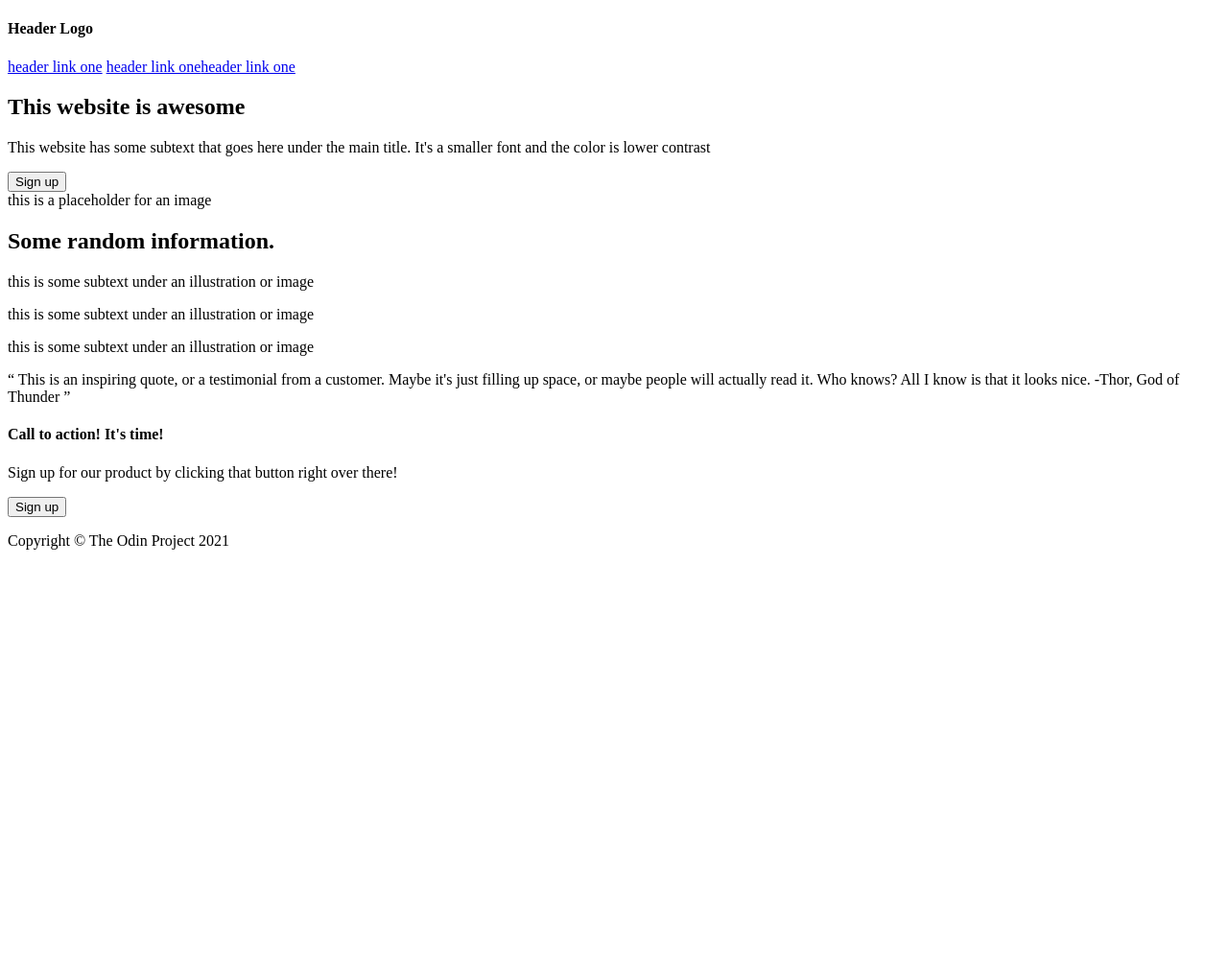
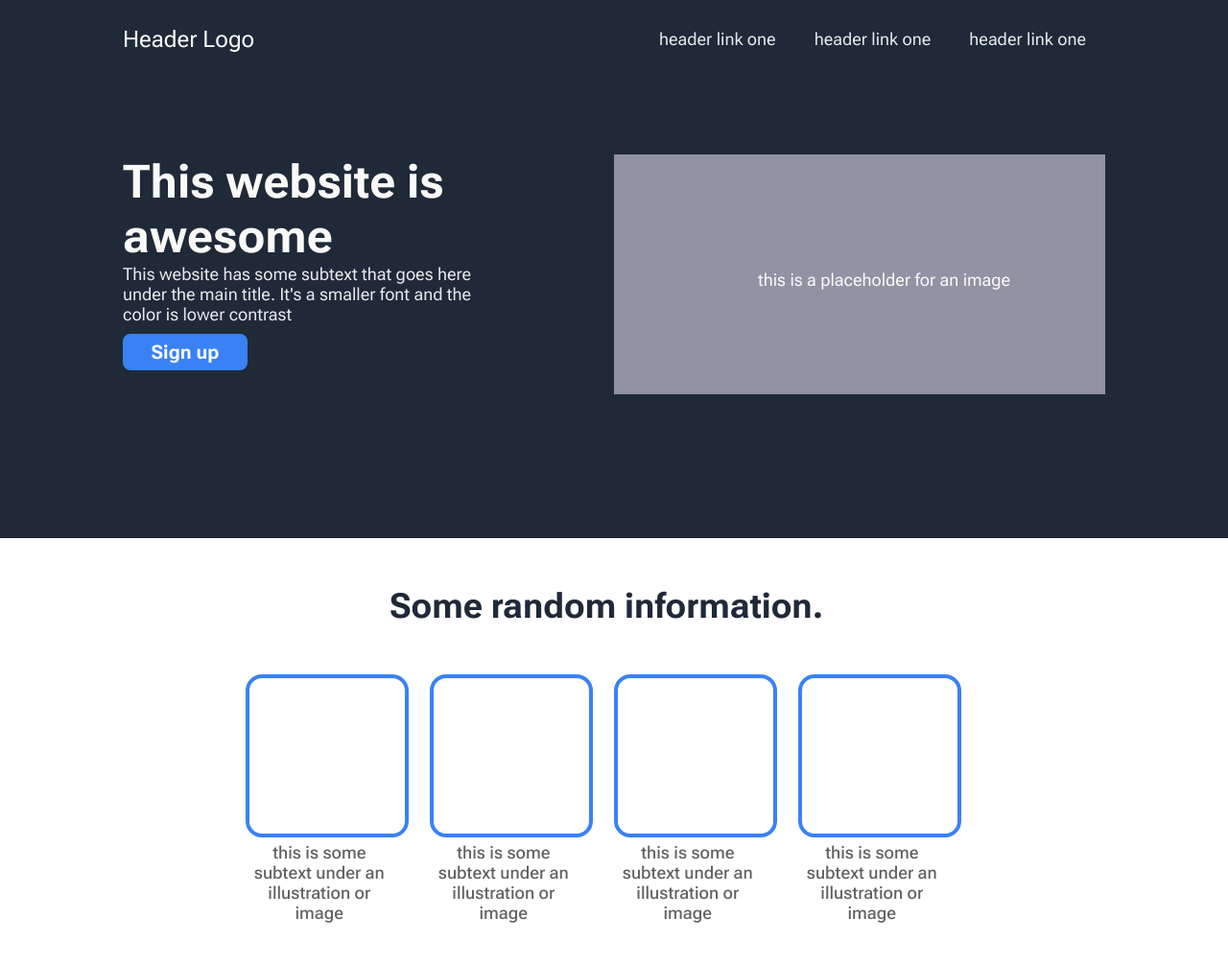
Before and after one commit to DevFrancisLab/Odin_Project-Landing-_Page, a plain HTML site: page index.html in a window 1280 px wide. Shown: the top 1006 px of the page at 96% size. Before the commit the page ends 800 px from the top, so only its background shows below. Drawn offline with Linux system fonts and the light colour scheme.

Commit message:
Add CSS
CSS makes the web page look beautiful

```diff
--- a/index.html
+++ b/index.html
@@ -3,47 +3,89 @@
   <head>
     <meta charset="UTF-8" />
     <meta name="viewport" content="width=device-width, initial-scale=1.0" />
-    <title>Document</title>
+    <title>Landing Page</title>
+    <link rel="preconnect" href="https://fonts.googleapis.com" />
+    <link rel="preconnect" href="https://fonts.gstatic.com" crossorigin />
+    <link
+      href="https://fonts.googleapis.com/css2?family=Roboto+Flex:opsz,wght@8..144,100..1000&display=swap"
+      rel="stylesheet"
+    />
     <link rel="stylesheet" href="styles.css" />
   </head>
   <body>
-    <header>
-      <div>
-        <h4>Header Logo</h4>
-        <a href="#">header link one</a>
-        <a href="#">header link one</a><a href="#">header link one</a>
+    <header class="container">
+      <div class="navbar">
+        <div class="logo"><p>Header Logo</p></div>
+        <nav>
+          <ul>
+            <li><a href="#">header link one</a></li>
+            <li><a href="#">header link one</a></li>
+            <li><a href="#">header link one</a></li>
+          </ul>
+        </nav>
       </div>
     </header>
     <main>
-      <div>
-        <h2>This website is awesome</h2>
-        <p>
-          This website has some subtext that goes here under the main title.
-          It's a smaller font and the color is lower contrast
-        </p>
-        <button>Sign up</button>
-        <div>this is a placeholder for an image</div>
+      <div class="div_main">
+        <div class="container_main1">
+          <div class="main_content">
+            <p class="hero_main">This website is awesome</p>
+            <p class="hero_secondary">
+              This website has some subtext that goes here under the main title.
+              It's a smaller font and the color is lower contrast
+            </p>
+            <button>Sign up</button>
+          </div>
+          <div class="image_placeholder">
+            <p>this is a placeholder for an image</p>
+          </div>
+        </div>
       </div>
-      <div>
-        <h2>Some random information.</h2>
-        <div></div>
-        <div><p>this is some subtext under an illustration or image</p></div>
-        <div><p>this is some subtext under an illustration or image</p></div>
-        <div><p>this is some subtext under an illustration or image</p></div>
+      <div class="information_main">
+        <div class="header_container">
+          <p class="information_header">Some random information.</p>
+        </div>
+        <div class="card_container">
+          <div class="card">
+            <div class="card_image"></div>
+            <p>this is some subtext under an illustration or image</p>
+          </div>
+          <div class="card">
+            <div class="card_image"></div>
+            <p>this is some subtext under an illustration or image</p>
+          </div>
+          <div class="card">
+            <div class="card_image"></div>
+            <p>this is some subtext under an illustration or image</p>
+          </div>
+          <div class="card">
+            <div class="card_image"></div>
+            <p>this is some subtext under an illustration or image</p>
+          </div>
+        </div>
       </div>
-      <div>
-        <q>
-          This is an inspiring quote, or a testimonial from a customer. Maybe
-          it's just filling up space, or maybe people will actually read it. Who
-          knows? All I know is that it looks nice. -Thor, God of Thunder
-        </q>
+      <div class="quote_container">
+        <div class="quote">
+          <p class="quote_words">
+            This is an inspiring quote, or a testimonial from a customer. Maybe
+            it's just filling up space, or maybe people will actually read it.
+            Who knows? All I know is that it looks nice.
+          </p>
+          <p class="quote_reference">-Thor, God of Thunder</p>
+        </div>
       </div>
-      <div>
-        <h4>Call to action! It's time!</h4>
-        <p>Sign up for our product by clicking that button right over there!</p>
-        <button>Sign up</button>
+      <div class="call-to-action_main">
+        <div class="call-to-action_container">
+          <div class="call-to-action">
+            <p class="call-to-action_hero">Call to action! It's time!</p>
+            <p class="call-to-action_secondary">
+              Sign up for our product by clicking that button right over there!
+            </p>
+          </div>
+          <button class="call-to-action_button">Sign up</button>
+        </div>
       </div>
     </main>
-    <footer><p>Copyright &copy The Odin Project 2021</p></footer>
+    <footer class="footer"><p>Copyright &copy The Odin Project 2021</p></footer>
   </body>
 </html>
--- a/styles.css
+++ b/styles.css
@@ -0,0 +1,245 @@
+
+* {
+    margin:0;
+    padding:0;
+    box-sizing: border-box;
+    font-family: "Roboto Flex", sans-serif;
+    /*outline: 2px solid red;*/
+}
+
+@media screen and (min-width: 390px) and (max-width: 767px) {
+    .container {
+      height: 100%;
+    }
+
+    .container .navbar {
+      flex-direction: column;
+    }
+  }
+
+.container, .div_main{
+    background-color: #1F2937;
+}
+
+.navbar {
+    display: flex;
+    justify-content: center;
+    align-items: center;
+    height: 100%;
+    width:80%;
+    margin: auto;
+    padding-top: 20px;
+}
+
+.container .navbar{
+    justify-content: space-between;
+}
+.logo {
+    color: #F9FAF8;
+    font-size: 24px;
+}
+
+.navbar ul{
+    display: flex;
+
+}
+
+.navbar ul li{
+    list-style-type: none;
+}
+
+.container .navbar ul li{
+    padding: 10px;
+    margin: 0 10px;
+}
+
+.navbar a {
+    font-size: 18px;
+    color: #E5E7EB;
+    text-decoration: none;
+    height: 25px;
+}
+
+.navbar a:hover{
+    color: green;
+}
+
+.container_main1{
+    display: flex;
+    justify-content: space-between;
+    padding-top: 100px;
+    height: 500px;
+    width: 80%;
+    margin: auto;
+}
+
+.container_main1 .hero_main{
+    font-size: 48px;
+    font-weight: bolder;
+    color: #F9FAF8;
+}
+
+.container_main1 .hero_secondary {
+    font-size: 18px;
+    color: #E5E7EB;
+}
+
+.main_content{
+    width: 39%;
+}
+
+.container_main1 button{
+    font-size: 20px;
+    font-weight: bold;
+    background-color: #3882F6;
+    width: 130px;
+    height: 38px;
+    margin-top: 10px;
+    border: 0;
+    border-radius: 8px;
+    color: #F9FAF8;
+}
+
+.container_main1 .image_placeholder{
+    height: 250px;
+    width:50%;
+    background-color: rgb(146, 146, 163);
+    font-size: 18px;
+    color: #F9FAF8;
+}
+
+.image_placeholder > p{
+    padding-top: 120px;
+    padding-left: 150px;
+}
+
+.information_main {
+    display: flex;
+    flex-direction: column;
+    width: 60%;
+    height: 500px;
+    margin: auto;
+}
+
+.header_container{
+    margin-top: 50px;
+    padding-left: 150px;
+}
+
+.information_header{
+    font-size: 36px;
+    font-weight: bolder;
+    color: #1F2937;
+}
+
+.card_container{
+    display: flex;
+    justify-content: space-between;
+    margin-top: 50px;
+}
+
+.card{
+    display: flex;
+    flex-direction: column;
+    width: auto;
+    height: 300px;
+    /*border: 10px solid red;*/
+}
+
+.card_image {
+    width: 170px;
+    height: 170px;
+    border: 4px solid #3882F6;
+    border-radius: 17px;
+}
+
+.card > p {
+    width: 80%;
+    margin-top: 5px;
+    text-align: center;
+    font-size: 18px;
+    font-weight: 500;
+    color: #626262;
+}
+
+.quote_container {
+    background-color: #E5E7EB;
+    width: 100%;
+    height: 380px;
+}
+
+.quote {
+    display: flex;
+    flex-direction: column;
+    width: 56%;
+    margin: auto;
+    padding-top: 80px;
+    font-size: 36px;
+    font-weight: 300;
+    font-style: italic;
+    color: #1F2937;
+    /*border: 10px solid red;*/
+}
+
+.quote_words{
+    margin-left: 30px;
+}
+
+.quote_reference {
+    align-self: flex-end;
+    font-size: 22px;
+    font-weight: bold;
+    margin-right: 40px;
+}
+
+.call-to-action_main {
+    width: 100%;
+    height: 300px;
+    /*border: 10px solid red;*/
+}
+
+.call-to-action_container {
+    display: flex;
+    justify-content: space-around;
+    align-items: center;
+    background-color: #3882F6;
+    width: 80%;
+    height: 150px;
+    margin: auto;
+    margin-top: 150px;
+    border-radius: 8px;
+}
+
+.call-to-action_hero {
+    font-size: 24px;
+    font-weight: bold;
+    color: #F9FAF8;
+}
+
+.call-to-action_secondary {
+    font-size: 18px;
+    color: #E5E7EB;
+    font-weight: 300;
+}
+
+.call-to-action_button {
+    font-size: 20px;
+    font-weight: bold;
+    background-color: #3882F6;
+    width: 130px;
+    height: 38px;
+    border: 2px solid #F9FAF8;
+    border-radius: 8px;
+    color: #F9FAF8;
+
+}
+
+.footer{
+    background-color: #1F2937;
+    height: 150px;
+    text-align: center;
+    font-size: 18px;
+    color: #E5E7EB;
+    font-weight: 400;
+    padding-top: 75px;
+}
```
Also changed, not shown: 1 other file.
